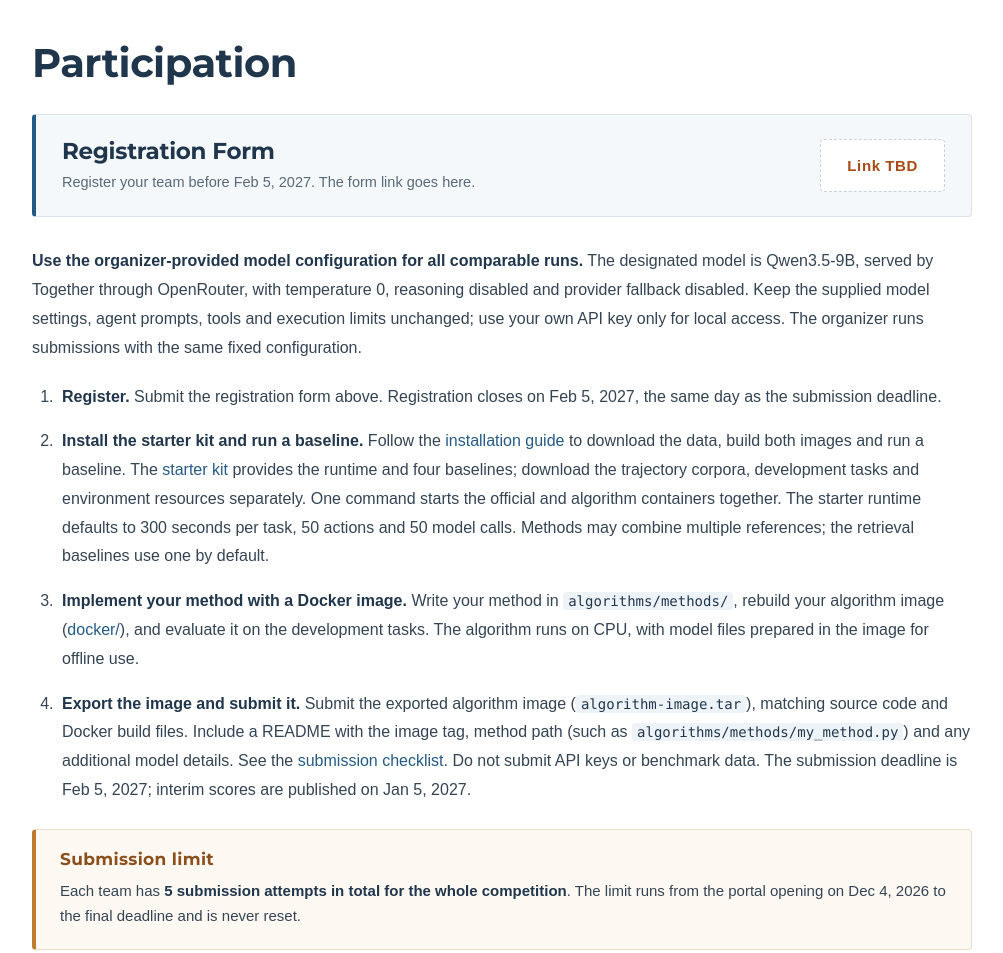
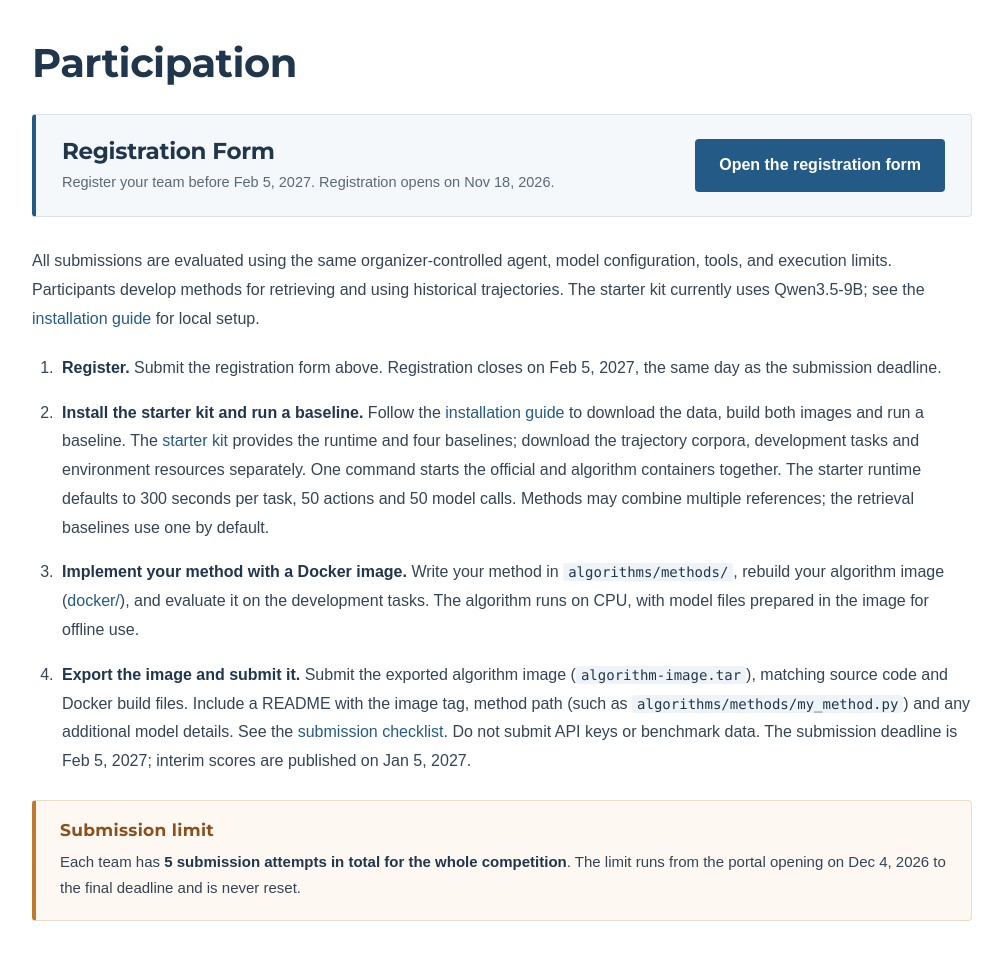
Before and after one commit to dashingsss/wsdm2027-cup.github.io, a plain HTML site: page agenticsearch/index.html in a window 1280 px wide. Shown: the part 5120-6073 px from the top of the page, without its empty margins (138-1141 px from the left). Drawn offline with Linux system fonts and the light colour scheme.

Commit message:
sync updates

```diff
--- a/agenticsearch/index.html
+++ b/agenticsearch/index.html
@@ -142,12 +142,12 @@ object numbers or assume the same locations.</pre>
       <div class="registration">
         <div class="registration-text">
           <h3>Registration Form</h3>
-          <p>Register your team before Feb 5, 2027. The form link goes here.</p>
+          <p>Register your team before Feb 5, 2027. Registration opens on Nov 18, 2026.</p>
         </div>
-        <span class="registration-tbd">Link TBD</span>
+        <a class="button" href="https://docs.google.com/forms/d/e/1FAIpQLSddTIzBP3PdGSzp6jAiMErPn8EvGdzsxvKf4Ra8H5TgE26DmA/viewform?pli=1" target="_blank" rel="noopener">Open the registration form</a>
       </div>
 
-      <p><strong>Use the organizer-provided model configuration for all comparable runs.</strong> The designated model is Qwen3.5-9B, served by Together through OpenRouter, with temperature 0, reasoning disabled and provider fallback disabled. Keep the supplied model settings, agent prompts, tools and execution limits unchanged; use your own API key only for local access. The organizer runs submissions with the same fixed configuration.</p>
+      <p>All submissions are evaluated using the same organizer-controlled agent, model configuration, tools, and execution limits. Participants develop methods for retrieving and using historical trajectories. The starter kit currently uses Qwen3.5-9B; see the <a href="https://github.com/wsdm2027-cup/wsdm2027-cup.github.io/tree/main/starter-kit">installation guide</a> for local setup.</p>
       <ol class="steps">
         <li><strong>Register.</strong> Submit the registration form above. Registration closes on Feb 5, 2027, the same day as the submission deadline.</li>
         <li><strong>Install the starter kit and run a baseline.</strong> Follow the <a href="https://github.com/wsdm2027-cup/wsdm2027-cup.github.io/tree/main/starter-kit">installation guide</a> to download the data, build both images and run a baseline. The <a href="https://github.com/wsdm2027-cup/wsdm2027-cup.github.io/tree/main/starter-kit">starter kit</a> provides the runtime and four baselines; download the trajectory corpora, development tasks and environment resources separately. One command starts the official and algorithm containers together. The starter runtime defaults to 300 seconds per task, 50 actions and 50 model calls. Methods may combine multiple references; the retrieval baselines use one by default.</li>
@@ -173,7 +173,7 @@ object numbers or assume the same locations.</pre>
         <li>
           <span class="timeline-date">Nov 18, 2026</span>
           <h3>Registration opens</h3>
-          <p>Teams register by filling in the Google Form in the <a href="#participation">Participation</a> section.</p>
+          <p>Teams register by filling in the <a href="https://docs.google.com/forms/d/e/1FAIpQLSddTIzBP3PdGSzp6jAiMErPn8EvGdzsxvKf4Ra8H5TgE26DmA/viewform?pli=1" target="_blank" rel="noopener">Google Form</a>.</p>
         </li>
         <li>
           <span class="timeline-date">Dec 4, 2026</span>
--- a/agenticsearch/styles.css
+++ b/agenticsearch/styles.css
@@ -84,6 +84,7 @@ code{font:14px/1.6 ui-monospace,SFMono-Regular,Menlo,Consolas,monospace;color:va
 .registration{display:flex;align-items:center;justify-content:space-between;gap:24px;flex-wrap:wrap;background:#f5f8fb;border:1px solid var(--line);border-left:4px solid var(--blue);border-radius:4px;padding:22px 26px;margin:0 0 30px}
 .registration-text h3{font-family:Montserrat,Arial,sans-serif;font-size:23px;letter-spacing:-.3px;margin:0 0 4px;color:var(--ink)}
 .registration-text p{margin:0;font-size:14.5px;line-height:1.6;color:var(--muted)}
+.registration .button{font-size:16px;padding:12px 24px;white-space:nowrap}
 .registration-tbd{display:inline-block;border:1px dashed #c3d2de;border-radius:4px;padding:12px 26px;font-size:15px;font-weight:700;letter-spacing:.04em;color:#a64b16;background:#fff}
 .limit{background:#fdf8f2;border:1px solid #ecdcc8;border-left:4px solid #c07a2f;border-radius:4px;padding:18px 24px 20px;margin:0 0 30px}
 .limit h3{font-family:Montserrat,Arial,sans-serif;font-size:17px;letter-spacing:.02em;margin:0 0 8px;color:#8a4f1b}
```
